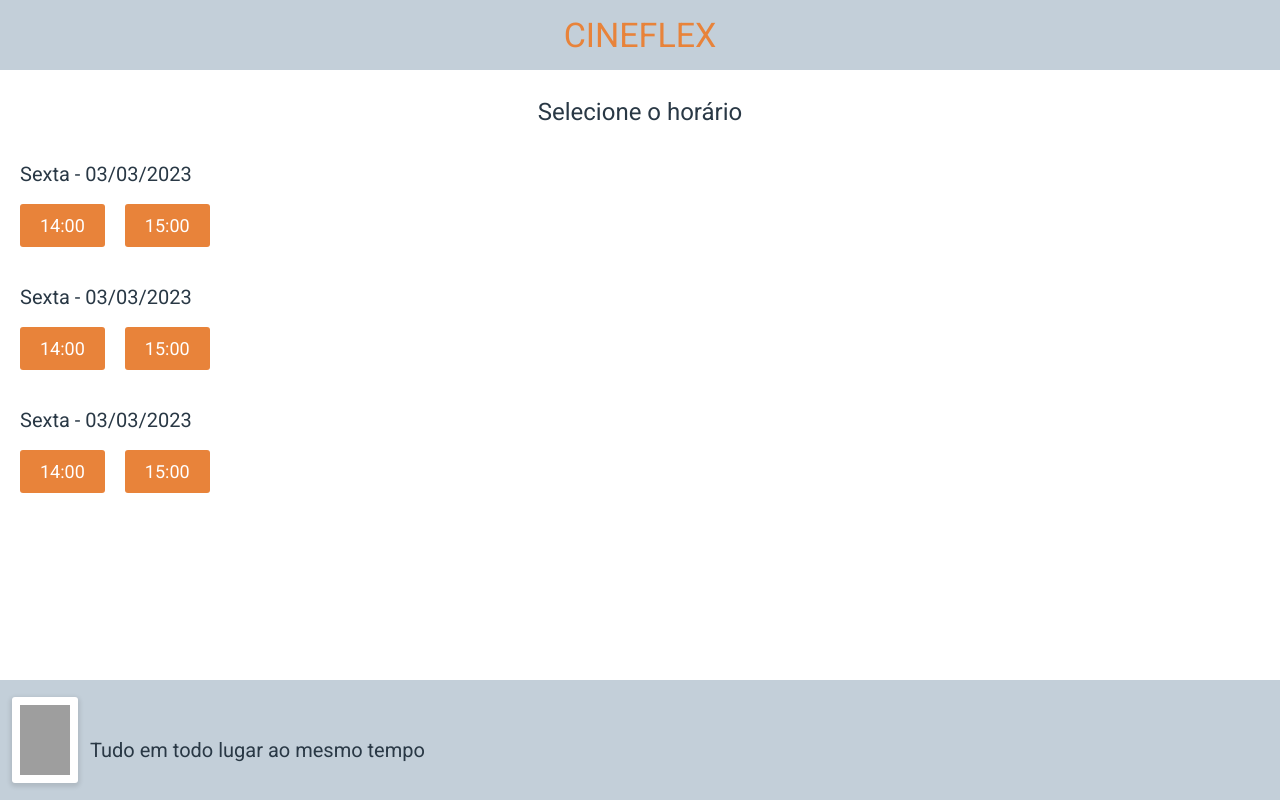
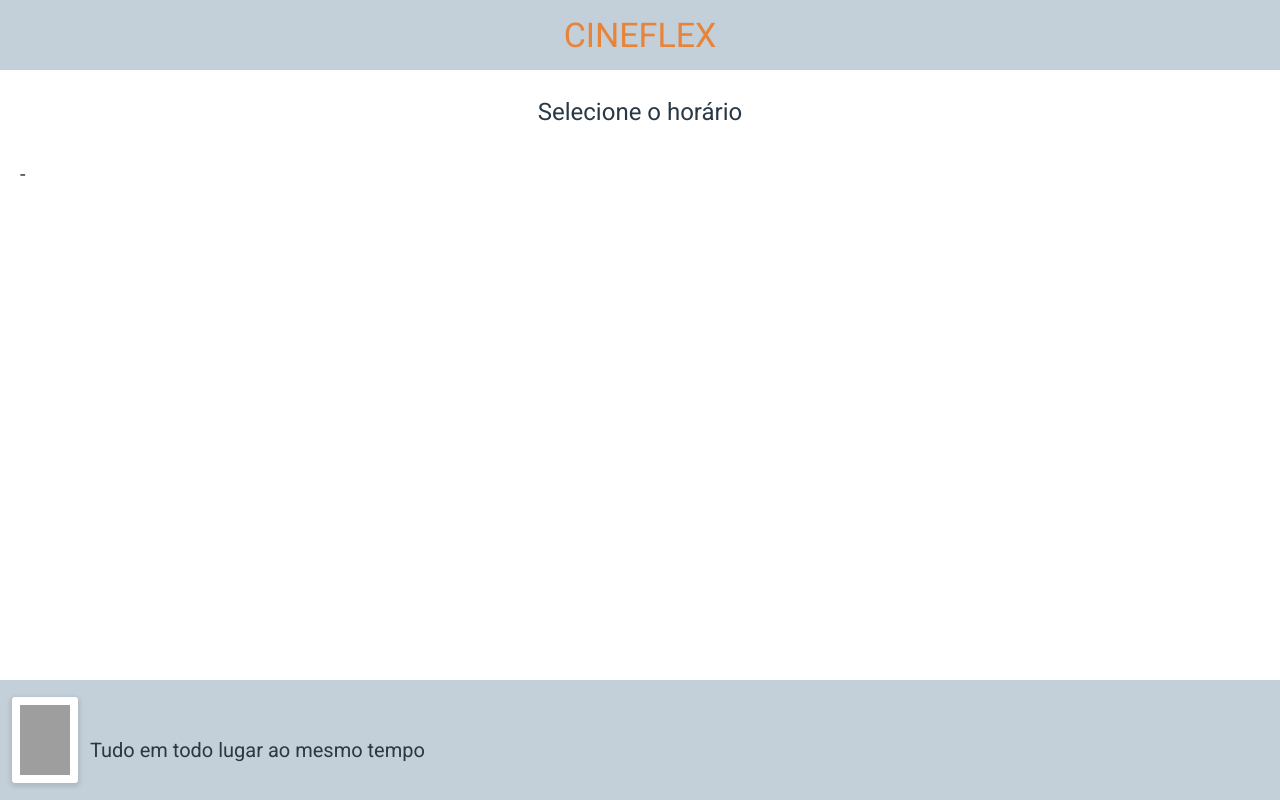
Before and after one commit to curtyraissa/projeto-cineflex, a React (Create React App) app: page /sessoes in a window 1280 px wide. Built offline with nearby package versions, Linux system fonts and the light colour scheme; grey boxes are pictures that could not be loaded.

Commit message:
passado props no componente de session

```diff
--- a/src/components/Session.js
+++ b/src/components/Session.js
@@ -1,29 +1,12 @@
 import styled from "styled-components"
 
-export const Session = () => {
+export const Session = ({diaSemana, data, children}) => {
   return (
     <div>
       <SessionContainer>
-        Sexta - 03/03/2023
+        {diaSemana} - {data}
         <ButtonsContainer>
-          <button>14:00</button>
-          <button>15:00</button>
-        </ButtonsContainer>
-      </SessionContainer>
-
-      <SessionContainer>
-        Sexta - 03/03/2023
-        <ButtonsContainer>
-          <button>14:00</button>
-          <button>15:00</button>
-        </ButtonsContainer>
-      </SessionContainer>
-
-      <SessionContainer>
-        Sexta - 03/03/2023
-        <ButtonsContainer>
-          <button>14:00</button>
-          <button>15:00</button>
+          {children}
         </ButtonsContainer>
       </SessionContainer>
     </div>
```
